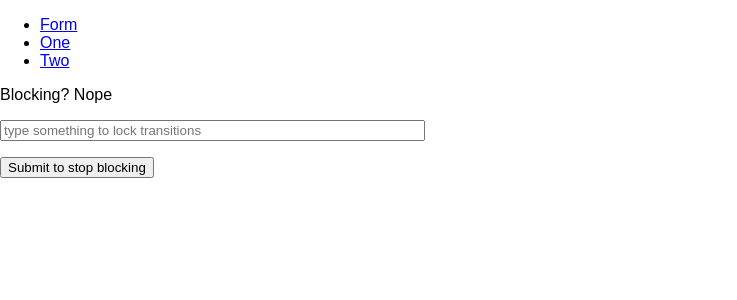
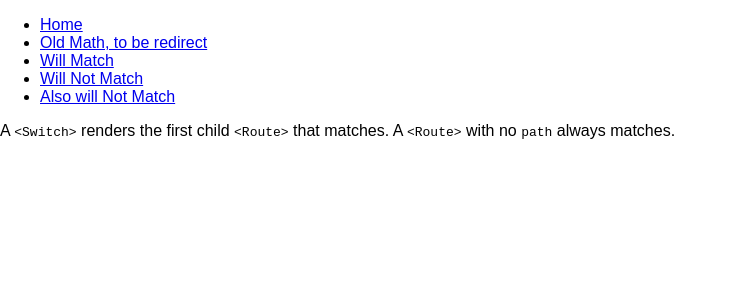
Before and after one commit to oscaroceguera/react-router-4, a React (Create React App) app: page / in a window 1280 px wide. Shown: the top 300 px of the page, without its empty margins (0-737 px from the left). Built offline with nearby package versions, Linux system fonts and the light colour scheme.

Commit message:
No Match (404)

```diff
--- a/src/App.js
+++ b/src/App.js
@@ -3,71 +3,45 @@ import {
   BrowserRouter as Router,
   Route,
   Link,
-  Prompt
+  Switch,
+  Redirect
 } from 'react-router-dom'
 
-class Form extends React.Component {
-  state = {
-    isBlocking: false
-  }
+const Home = () => (
+  <p>
+    A <code>&lt;Switch></code> renders the
+    first child <code>&lt;Route></code> that
+    matches. A <code>&lt;Route></code> with
+    no <code>path</code> always matches.
+  </p>
+)
 
-  render () {
-    const { isBlocking } = this.state
+const WillMatch = () => <h3>Matched!</h3>
 
-    return (
-      <form
-        onSubmit={event => {
-          event.preventDefault()
-          event.target.reset()
-          this.setState({
-            isBlocking: false
-          })
-        }}>
+const NoMatch = ({location}) => (
+  <div>
+    <h3>No Match for <code>{location.pathname}</code></h3>
+  </div>
+)
 
-        <Prompt
-          when={isBlocking}
-          message={location => (
-            `Are you sure you want to go to ${location.pathname}`
-          )}
-        />
-
-        <p>
-          Blocking? {isBlocking ? 'yes, click a link or the back button' : 'Nope'}
-        </p>
-
-        <p>
-          <input
-            size="50"
-            placeholder="type something to lock transitions"
-            onChange={event => {
-              this.setState({
-                isBlocking: event.target.value.length > 0
-              })
-            }}
-          />
-        </p>
-
-        <p>
-          <button>Submit to stop blocking</button>
-        </p>
-      </form>
-    )
-  }
-}
-
-const PreventingTransitionExample = () => (
+const NoMatchExample = () => (
   <Router>
     <div>
       <ul>
-        <li><Link to="/">Form</Link></li>
-        <li><Link to="/one">One</Link></li>
-        <li><Link to="/two">Two</Link></li>
+        <li><Link to="/">Home</Link></li>
+        <li><Link to="/old-match">Old Math, to be redirect</Link></li>
+        <li><Link to="/will-match">Will Match</Link></li>
+        <li><Link to="/will-not-match">Will Not Match</Link></li>
+        <li><Link to="/also/will/not/match">Also will Not Match</Link></li>
       </ul>
-      <Route path="/" exact component={Form} />
-      <Route path="/one" render={() => <h3>One</h3>}/>
-      <Route path="/two" render={() => <h3>two</h3>}/>
+      <Switch>
+        <Route path="/" exact component={Home} />
+        <Redirect from="/old-match" to="/will-match" />
+        <Route path="/will-match" component={WillMatch} />
+        <Route component={NoMatch} />
+      </Switch>
     </div>
   </Router>
 )
 
-export default PreventingTransitionExample
+export default NoMatchExample
```
